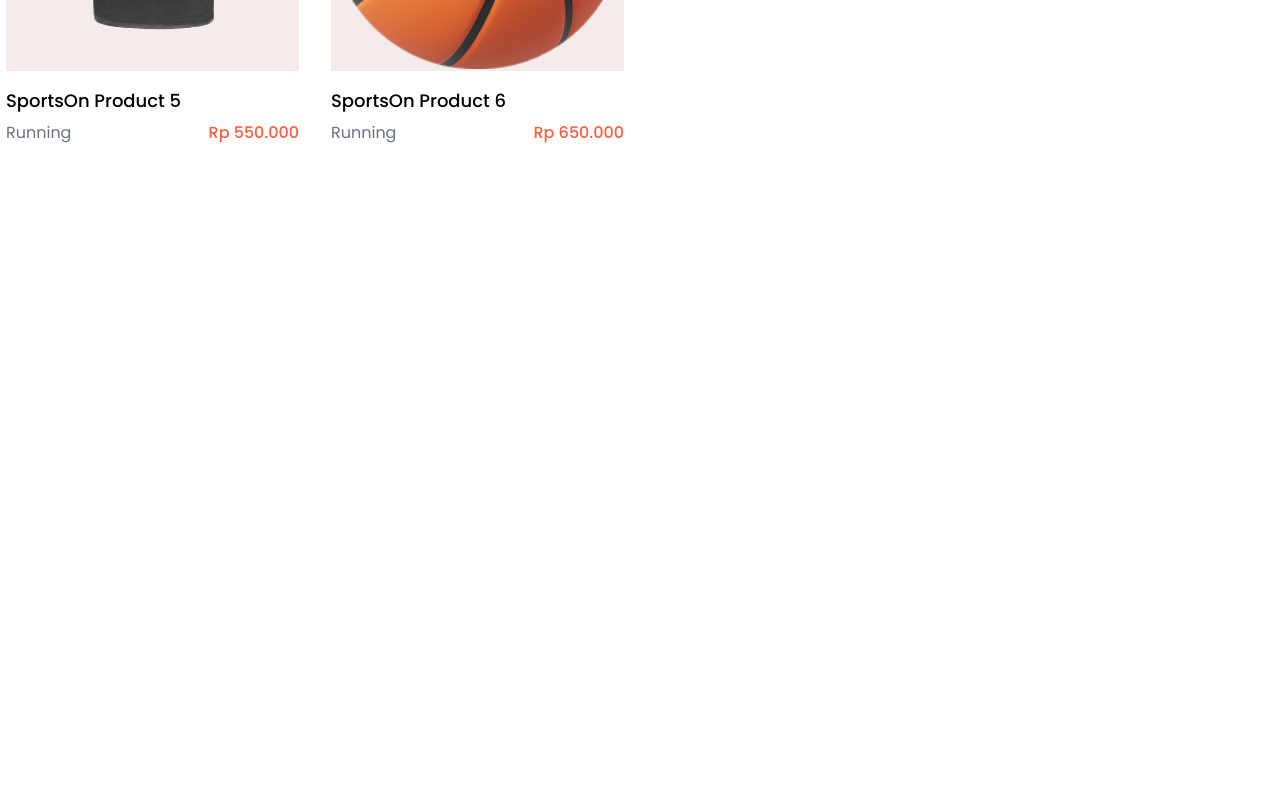
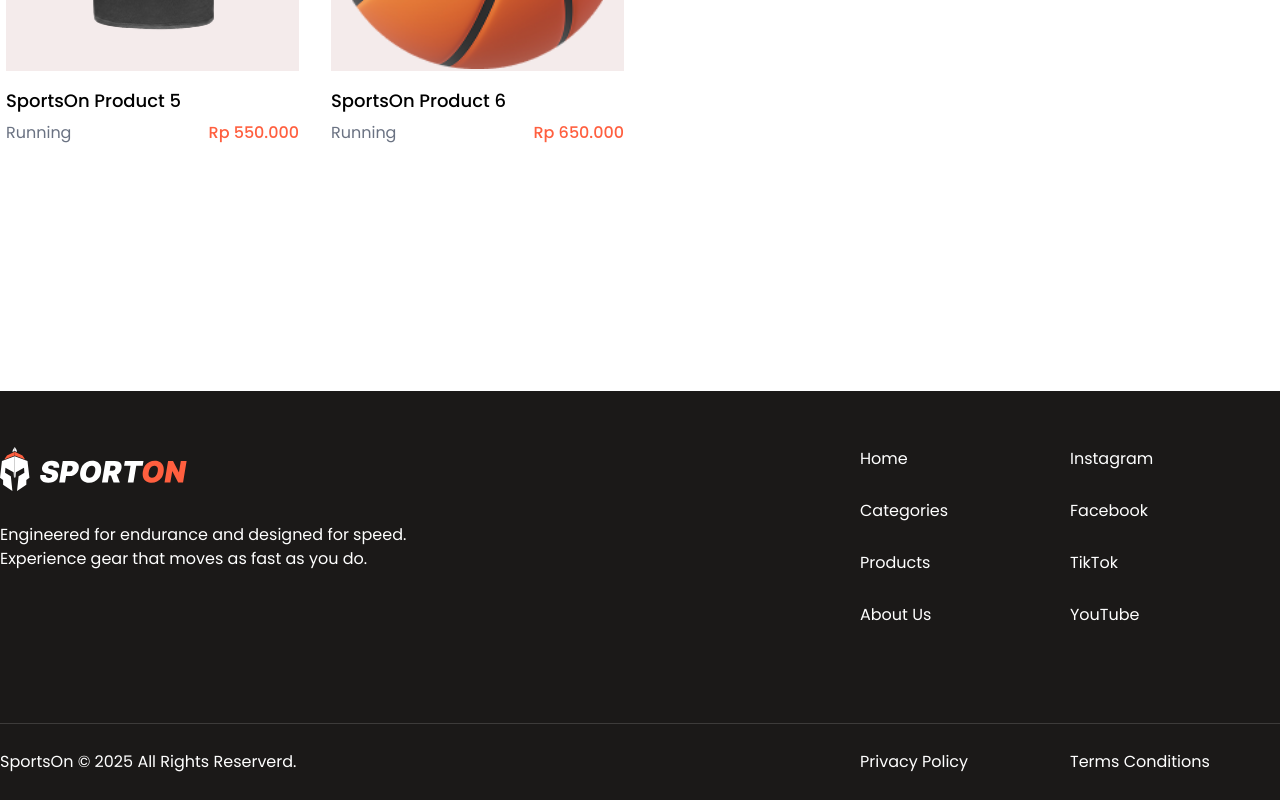
Before and after one commit to tsaqif06/sporton-fe, a Next.js app: page / in a window 1280 px wide. Shown: the part 2074-2874 px from the top of the page. Before the commit the page ends 2257 px from the top, so only its background shows below. Built offline with nearby package versions, Linux system fonts and the light colour scheme.

Commit message:
feat: add footer

```diff
--- a/app/(landing)/components/layouts/footer.tsx
+++ b/app/(landing)/components/layouts/footer.tsx
@@ -0,0 +1,49 @@
+import Image from "next/image";
+import Link from "next/link";
+
+const Footer = () => {
+  return (
+    <footer className="bg-dark-alternate  text-white mt-52">
+      <div className="container mx-auto flex justify-between pt-14 pb-24">
+        <div className="w-105">
+          <Image
+            src="/images/logo-footer.svg"
+            alt="logo sporton footer"
+            width={187}
+            height={44}
+          />
+          <p className="mt-8">
+            Engineered for endurance and designed for speed. Experience gear
+            that moves as fast as you do.
+          </p>
+        </div>
+        <div className="w-105 grid grid-cols-2">
+          <div className="flex gap-7 flex-col">
+            <Link href="#">Home</Link>
+            <Link href="#">Categories</Link>
+            <Link href="#">Products</Link>
+            <Link href="#">About Us</Link>
+          </div>
+          <div className="flex gap-7 flex-col">
+            <Link href="#">Instagram</Link>
+            <Link href="#">Facebook</Link>
+            <Link href="#">TikTok</Link>
+            <Link href="#">YouTube</Link>
+          </div>
+        </div>
+      </div>
+      <div className="border-t border-t-white/15">
+        <div className="container mx-auto py-6.5 flex justify-between">
+          <div>SportsOn © 2025 All Rights Reserverd.</div>
+
+          <div className="grid grid-cols-2 w-105">
+            <Link href="#">Privacy Policy</Link>
+            <Link href="#">Terms Conditions</Link>
+          </div>
+        </div>
+      </div>
+    </footer>
+  );
+};
+
+export default Footer;
--- a/app/(landing)/layout.tsx
+++ b/app/(landing)/layout.tsx
@@ -2,6 +2,7 @@ import type { Metadata } from "next";
 import { Poppins } from "next/font/google";
 import "../globals.css";
 import Header from "./components/layouts/header";
+import Footer from "./components/layouts/footer";
 
 const poppins = Poppins({
   variable: "--font-poppins",
@@ -26,6 +27,7 @@ export default function RootLayout({
       >
         <Header/>
         {children}
+        <Footer />
       </body>
     </html>
   );
```
